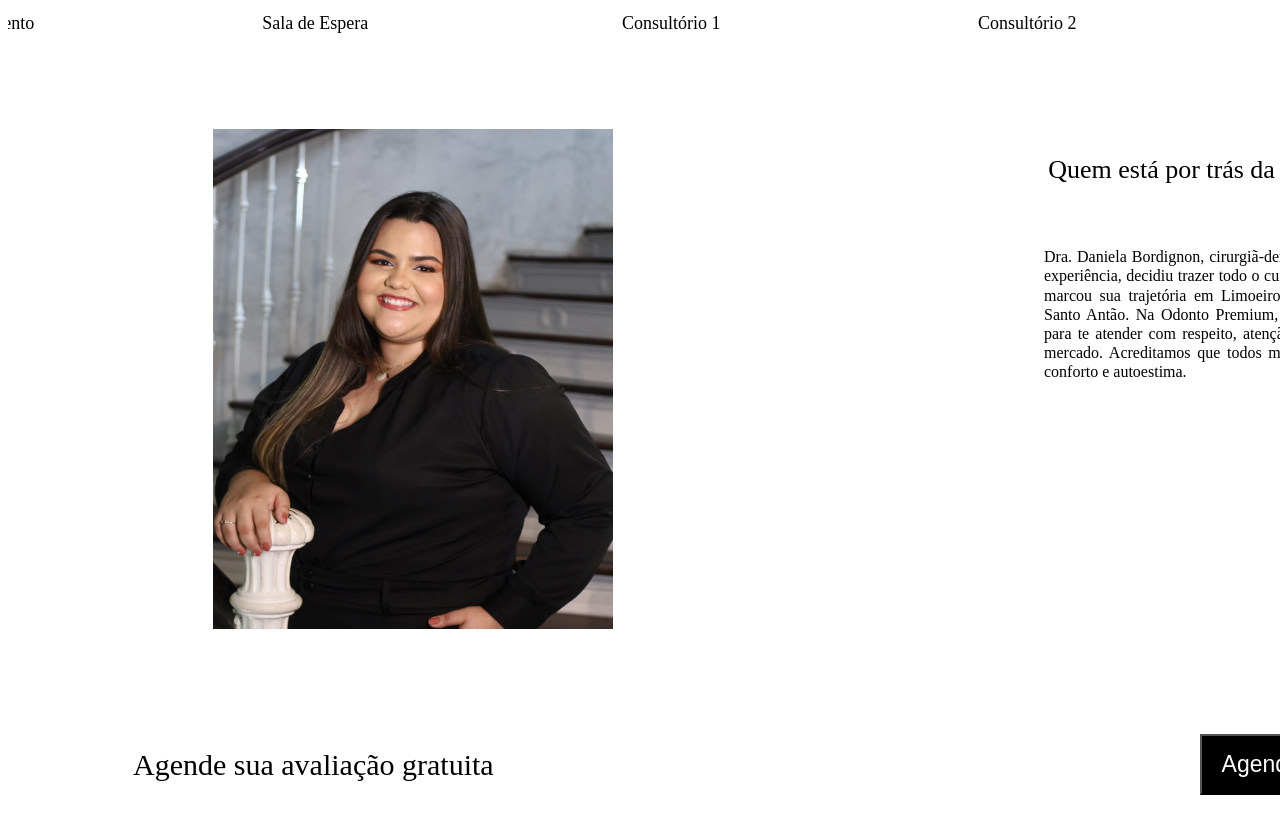
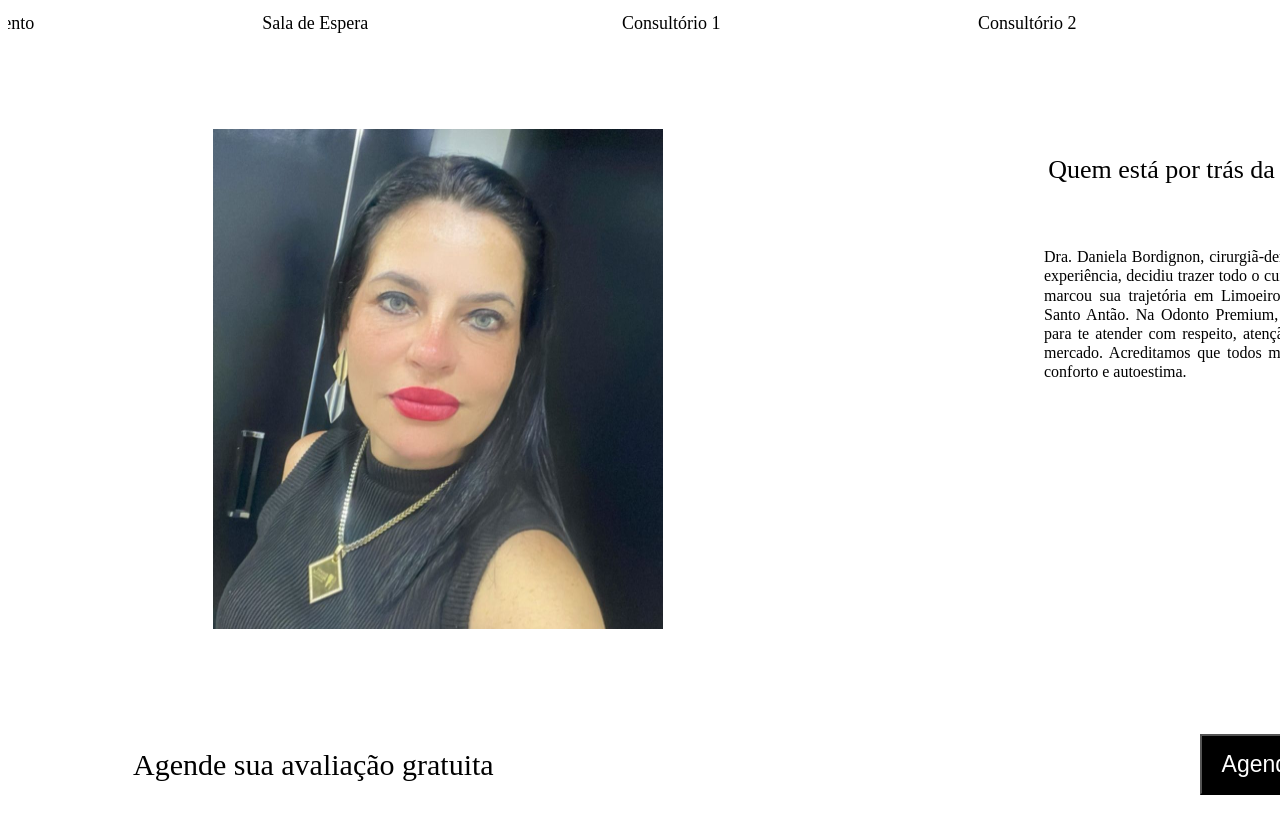
Before and after one commit to wemersonmatheuss/odonto-premium, a React (Vite) app: page / in a window 1280 px wide. Shown: the part 7980-8813 px from the top of the page. Built offline with nearby package versions, Linux system fonts and the light colour scheme.

Commit message:
feat: adicionar imagem da dra daniela na sessao de about e estilizar para mobile

```diff
--- a/src/components/About/index.tsx
+++ b/src/components/About/index.tsx
@@ -1,6 +1,6 @@
 import styles from "./styles.module.css"
 
-import img from "../../assets/imgGisele.jpg"
+import img from "../../assets/dradaniela.jpg"
 
 export function About() {
     return (
--- a/src/components/About/styles.module.css
+++ b/src/components/About/styles.module.css
@@ -9,7 +9,7 @@
 }
 
 .image img {
-    width: 400px;
+    width: 450px;
     height: 500px;
 }
 
@@ -44,6 +44,7 @@
 
     .image img {
         width: 100%;
+        height: auto;
     }
 
     .description {
```
